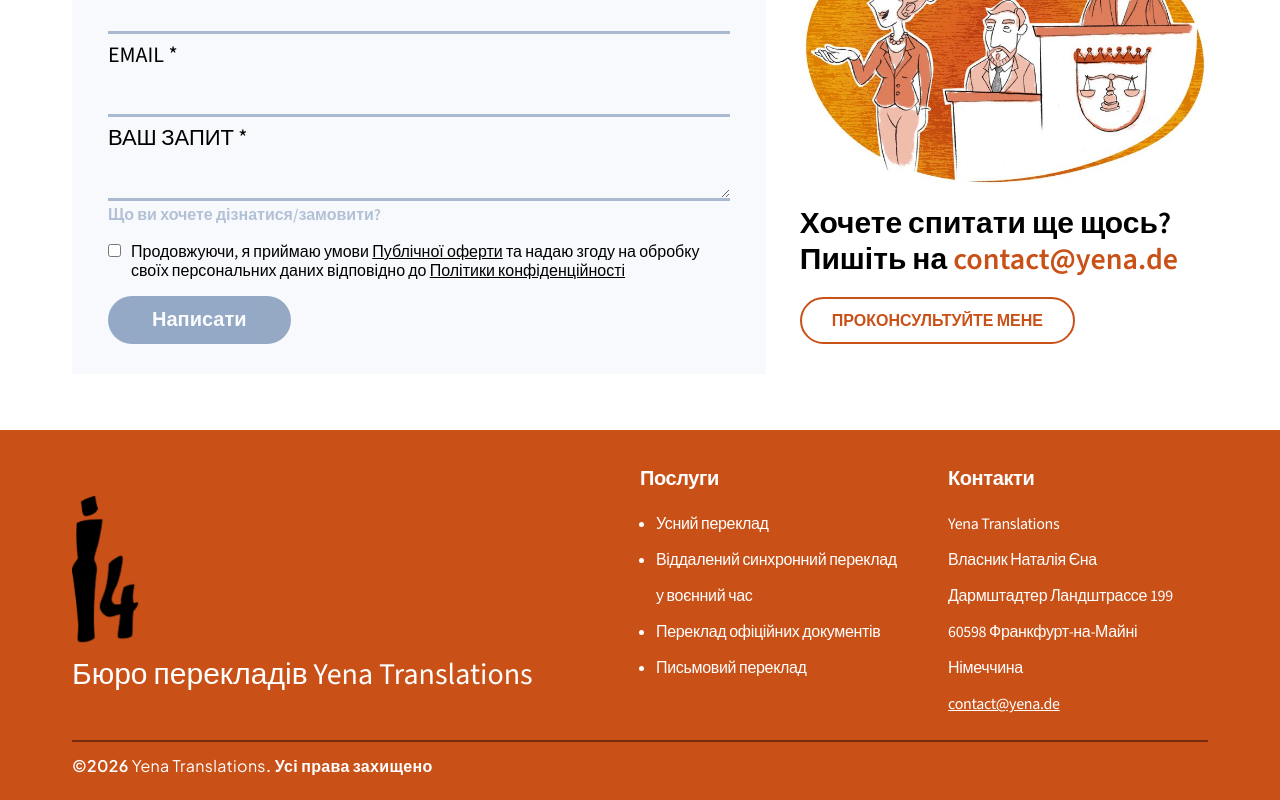
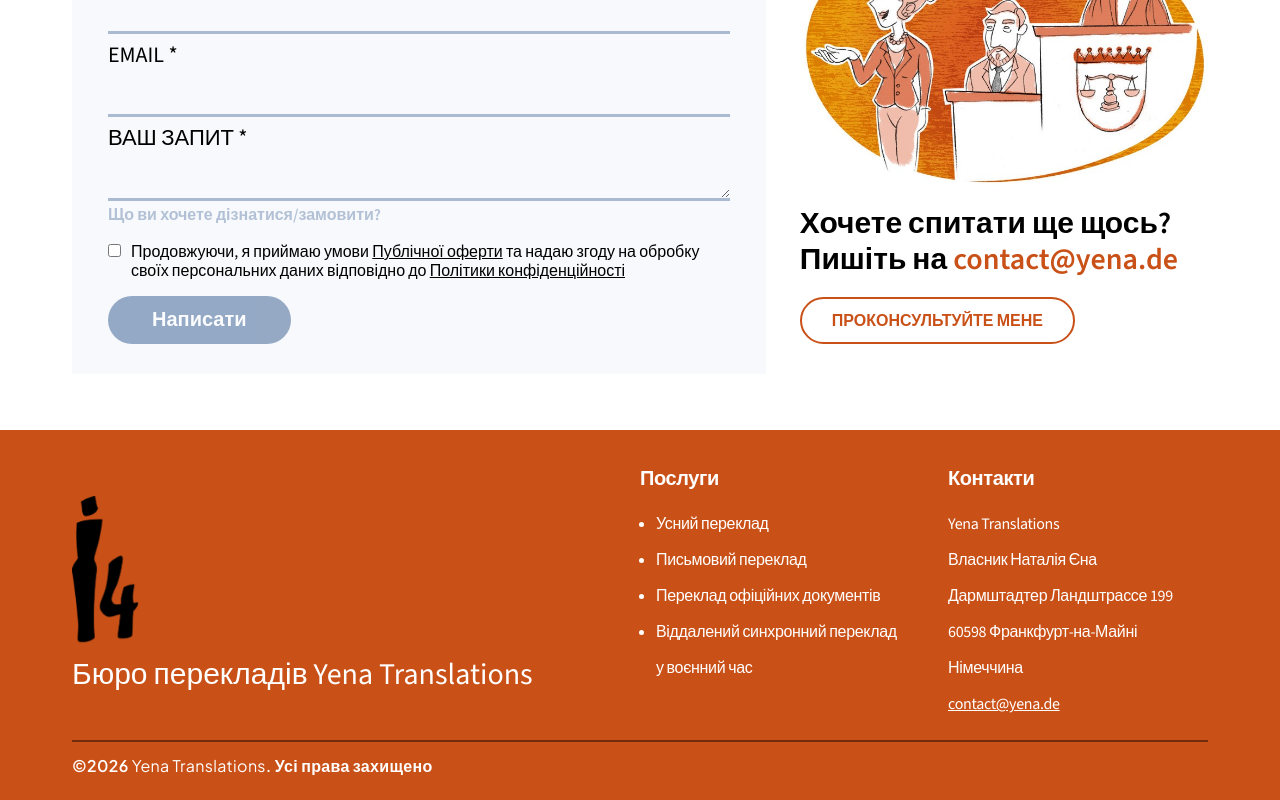
Before and after one commit to notalochka/yena, a Next.js app: page / in a window 1280 px wide. Shown: the part 5553-6353 px from the top of the page. Built offline with nearby package versions, Linux system fonts and the light colour scheme; no server answers.

Commit message:
updated buttons

```diff
--- a/src/components/Contact.tsx
+++ b/src/components/Contact.tsx
@@ -110,7 +110,7 @@ export default function ContactSection() {
                 contact@yena.de
               </a>
             </p>
-            <a className={styles.contactAsideButton} href="#">
+            <a className={styles.contactAsideButton} href="mailto:contact@yena.de">
               {copy.consultMe}
             </a>
           </aside>
--- a/src/components/ContactSection.tsx
+++ b/src/components/ContactSection.tsx
@@ -110,7 +110,7 @@ export default function ContactSection() {
                 contact@yena.de
               </a>
             </p>
-            <a className={styles.contactAsideButton} href="#">
+            <a className={styles.contactAsideButton} href="mailto:contact@yena.de">
               {copy.consultMe}
             </a>
           </aside>
--- a/src/components/Footer.module.css
+++ b/src/components/Footer.module.css
@@ -63,6 +63,16 @@
 
 .servicesList li {
   display: list-item;
+}
+
+.servicesList a {
+  text-decoration: none;
+  color: #ffffff;
+}
+
+.servicesList a:hover {
+  text-decoration: underline;
+  text-underline-offset: 3px;
 }
 
 .contactsColumn p,
--- a/src/components/Footer.tsx
+++ b/src/components/Footer.tsx
@@ -2,6 +2,7 @@ import ImageWithPlaceholder from "@/components/ImageWithPlaceholder";
 import { useLanguage } from "@/i18n/LanguageContext";
 import { layoutCopyByLang } from "@/i18n/layout";
 import { Plus_Jakarta_Sans, Source_Sans_3 } from "next/font/google";
+import Link from "next/link";
 import styles from "./Footer.module.css";
 
 const sourceSans = Source_Sans_3({
@@ -17,6 +18,8 @@ const plusJakarta = Plus_Jakarta_Sans({
 export default function Footer() {
   const { language } = useLanguage();
   const copy = layoutCopyByLang[language].footer;
+  const services = copy.services;
+  const orderedServices = [services[0], services[3], services[2], services[1]];
 
   return (
     <footer className={`${sourceSans.className} ${styles.footer}`}>
@@ -37,9 +40,18 @@ export default function Footer() {
           <div className={styles.linksColumn}>
             <h3 className={styles.columnTitle}>{copy.servicesTitle}</h3>
             <ul className={styles.servicesList}>
-              {copy.services.map((item) => (
-                <li key={item}>{item}</li>
-              ))}
+              <li>
+                <Link href="/interpreting">{orderedServices[0]}</Link>
+              </li>
+              <li>
+                <Link href="/written-translation">{orderedServices[1]}</Link>
+              </li>
+              <li>
+                <Link href="/official-documents">{orderedServices[2]}</Link>
+              </li>
+              <li>
+                <Link href="/services">{orderedServices[3]}</Link>
+              </li>
             </ul>
           </div>
 
--- a/src/components/calculators/interpreting/InterpretingCalculator.tsx
+++ b/src/components/calculators/interpreting/InterpretingCalculator.tsx
@@ -28,12 +28,15 @@ export default function InterpretingCalculator() {
   const [currentStepIndex, setCurrentStepIndex] = useState(0);
   const calculatorAnchorRef = useRef<HTMLDivElement>(null);
   const skipScrollOnMount = useRef(true);
+  const shouldScrollAfterNav = useRef(false);
 
   useEffect(() => {
     if (skipScrollOnMount.current) {
       skipScrollOnMount.current = false;
       return;
     }
+    if (!shouldScrollAfterNav.current) return;
+    shouldScrollAfterNav.current = false;
     calculatorAnchorRef.current?.scrollIntoView({
       behavior: "smooth",
       block: "start",
@@ -119,10 +122,12 @@ export default function InterpretingCalculator() {
   ]);
 
   const goNext = useCallback(() => {
+    shouldScrollAfterNav.current = true;
     setCurrentStepIndex((i) => Math.min(i + 1, stepsMeta.length - 1));
   }, []);
 
   const goBack = useCallback(() => {
+    shouldScrollAfterNav.current = true;
     setCurrentStepIndex((i) => Math.max(i - 1, 0));
   }, []);
 
--- a/src/components/calculators/written/WrittenCalculator.tsx
+++ b/src/components/calculators/written/WrittenCalculator.tsx
@@ -29,12 +29,15 @@ export default function WrittenCalculator() {
   const [currentStepIndex, setCurrentStepIndex] = useState(0);
   const calculatorAnchorRef = useRef<HTMLDivElement>(null);
   const skipScrollOnMount = useRef(true);
+  const shouldScrollAfterNav = useRef(false);
 
   useEffect(() => {
     if (skipScrollOnMount.current) {
       skipScrollOnMount.current = false;
       return;
     }
+    if (!shouldScrollAfterNav.current) return;
+    shouldScrollAfterNav.current = false;
     calculatorAnchorRef.current?.scrollIntoView({
       behavior: "smooth",
       block: "start",
@@ -118,10 +121,12 @@ export default function WrittenCalculator() {
 
   const stepCount = stepsMeta.length;
   const goNext = useCallback(() => {
+    shouldScrollAfterNav.current = true;
     setCurrentStepIndex((i) => Math.min(i + 1, stepCount - 1));
   }, [stepCount]);
 
   const goBack = useCallback(() => {
+    shouldScrollAfterNav.current = true;
     setCurrentStepIndex((i) => Math.max(i - 1, 0));
   }, []);
 
--- a/src/pages/interpreting.module.css
+++ b/src/pages/interpreting.module.css
@@ -106,6 +106,7 @@
 .labelSection {
   width: 100%;
   background-color: #ffffff;
+  scroll-margin-top: 80px;
 }
 
 .labelContainer {
--- a/src/pages/official-documents.module.css
+++ b/src/pages/official-documents.module.css
@@ -111,6 +111,7 @@
   max-width: 1200px;
   margin: 0 auto;
   padding: 20px 32px 56px;
+  scroll-margin-top: 80px;
 }
 
 .introLead {
@@ -258,6 +259,7 @@
   }
   .introSection {
     padding: 0 20px 40px;
+    scroll-margin-top: 70px;
   }
   .introLead + .introLead {
     margin-top: 18px;
--- a/src/pages/official-documents.tsx
+++ b/src/pages/official-documents.tsx
@@ -41,13 +41,13 @@ export default function OfficialDocumentsPage() {
                 <div className={styles.heroActions}>
                   <a
                     className={`${styles.heroButton} ${styles.heroButtonPrimary}`}
-                    href="#"
+                    href="#contact"
                   >
                     {copy.ctaOrder}
                   </a>
                   <a
                     className={`${styles.heroButton} ${styles.heroButtonSecondary}`}
-                    href="#"
+                    href="#details"
                   >
                     {copy.ctaMore}
                   </a>
@@ -72,6 +72,7 @@ export default function OfficialDocumentsPage() {
       <section
         data-page-reveal
         className={`${sourceSans.className} ${styles.introSection} ${revealStyles.reveal}`}
+        id="details"
       >
         {copy.introParagraphs.map((text, index) => (
           <p key={`intro-${index}`} className={styles.introLead}>
@@ -135,6 +136,7 @@ export default function OfficialDocumentsPage() {
       <div
         data-page-reveal
         className={`${revealStyles.reveal} ${revealStyles.revealFullWidth}`}
+        id="contact"
       >
         <ContactSection />
       </div>
--- a/src/pages/written-translation.module.css
+++ b/src/pages/written-translation.module.css
@@ -120,6 +120,7 @@
 .labelSection {
   width: 100%;
   background-color: #ffffff;
+  scroll-margin-top: 80px;
 }
 
 .labelContainer {
```
Also changed, not shown: src/pages/interpreting.tsx (+16 -14 lines), src/pages/written-translation.tsx (+17 -13 lines).
